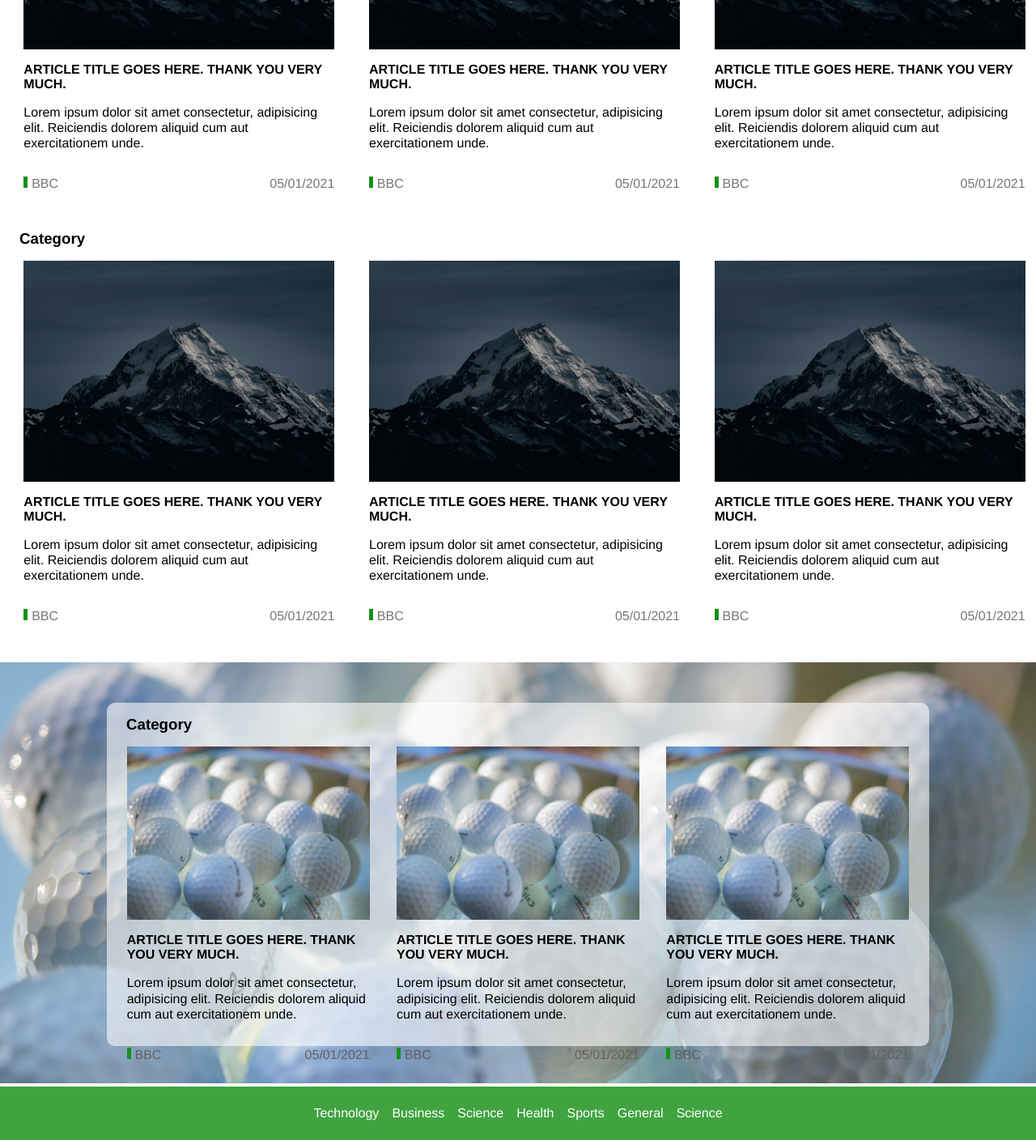
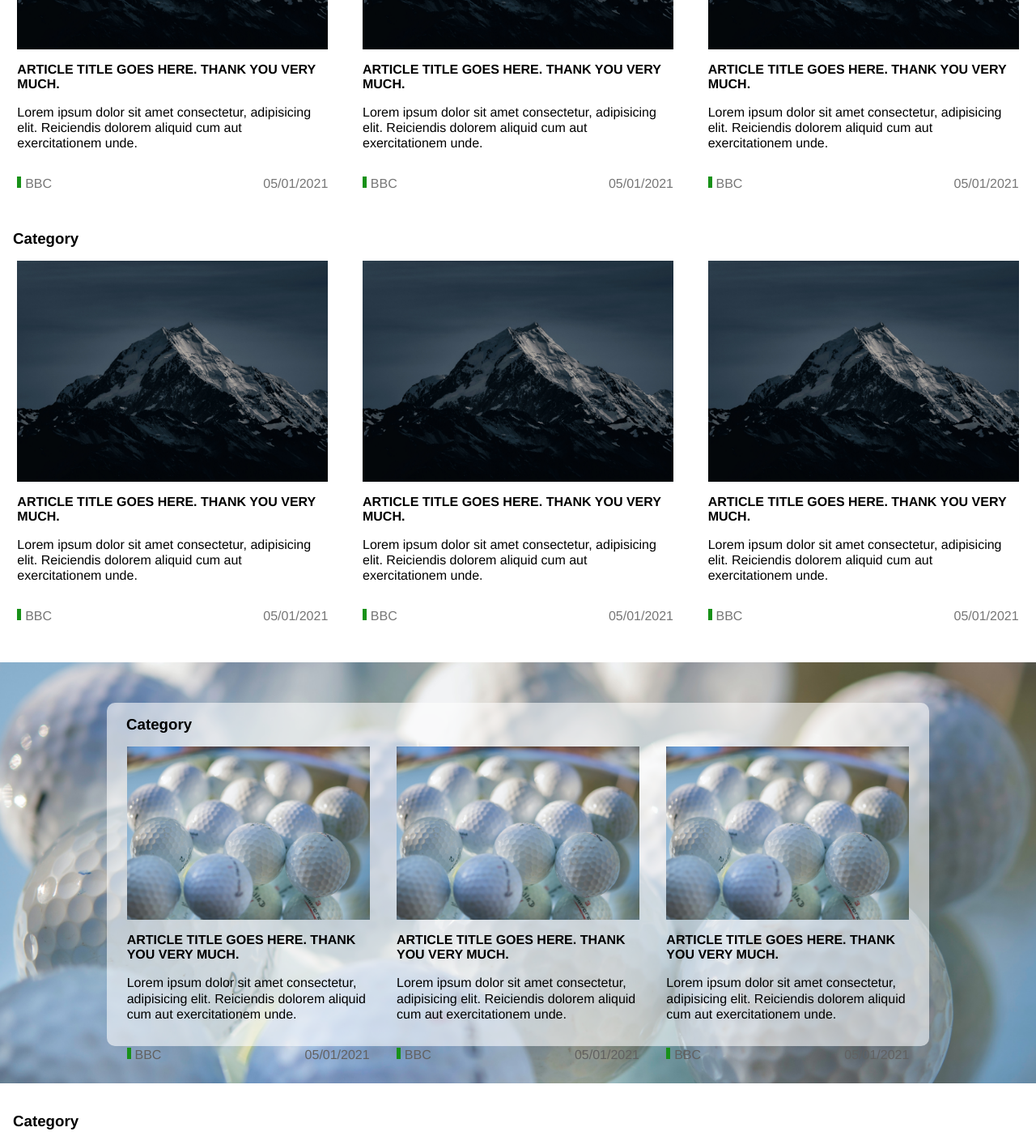
Before and after one commit to dennisk94/News-Junkie, a Vue app: page / in a window 1280 px wide. Shown: the part 1330-2738 px from the top of the page at 81% size. Built offline with nearby package versions, Linux system fonts and the light colour scheme.

Commit message:
add misc.

```diff
--- a/src/components/Category.vue
+++ b/src/components/Category.vue
@@ -129,6 +129,7 @@ export default {
 @media (min-width: 62.5em) {
   .category {
     width: 100%;
+    padding: 0;
   }
   .articles {
     width: 100%;
--- a/src/views/HomeView.vue
+++ b/src/views/HomeView.vue
@@ -5,6 +5,9 @@
     <Category />
     <Category />
     <CategorySports />
+    <Category />
+    <Category />
+    <Category />
   </div>
 </template>
 
```
